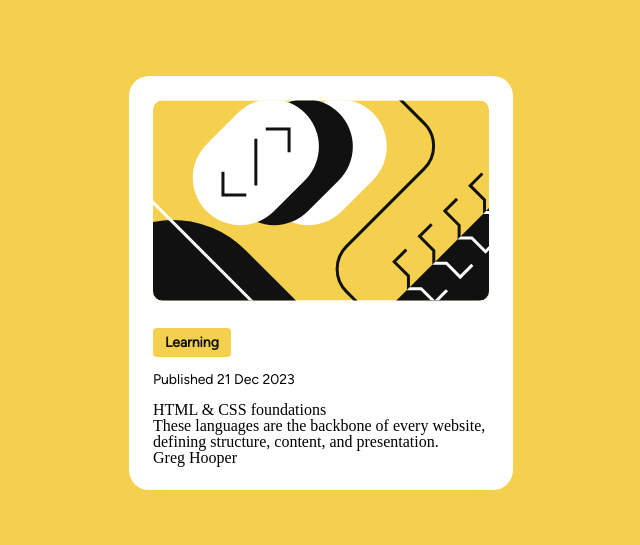
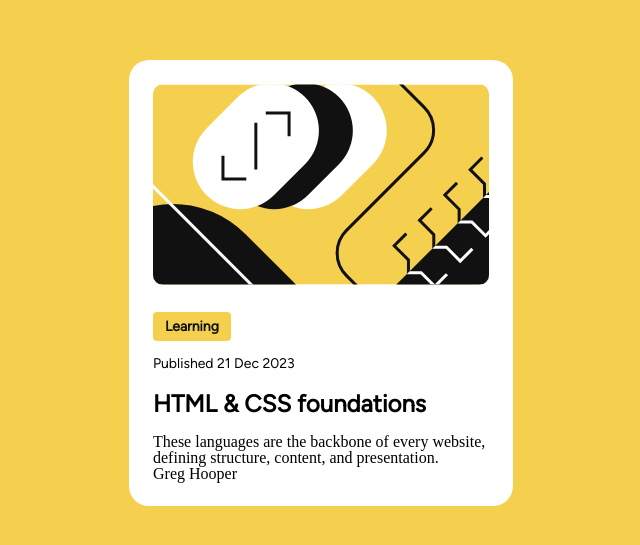
Before and after one commit to henrychris/blog-preview-card, a plain HTML site: page index.html in a window 1280 px wide. Shown: the part 117-662 px from the top of the page, without its empty margins (319-959 px from the left). Drawn offline with Linux system fonts and the light colour scheme.

Commit message:
add style to post title

```diff
--- a/css/main.css
+++ b/css/main.css
@@ -128,3 +128,7 @@ main {
 .card-post-date-published {
     margin: 0 0 12px 0;
 }
+
+.card-post-title {
+    margin: 0 0 12px 0;
+}
--- a/index.html
+++ b/index.html
@@ -31,7 +31,7 @@
                     <p class="card-post-date-published text-preset-3">
                         Published 21 Dec 2023
                     </p>
-                    <h1 class="card-post-title">HTML & CSS foundations</h1>
+                    <h1 class="card-post-title text-preset-1">HTML & CSS foundations</h1>
                     <p class="card-post-preview-content">
                         These languages are the backbone of every website,
                         defining structure, content, and presentation.
```
Also changed, not shown: 1 other file.
